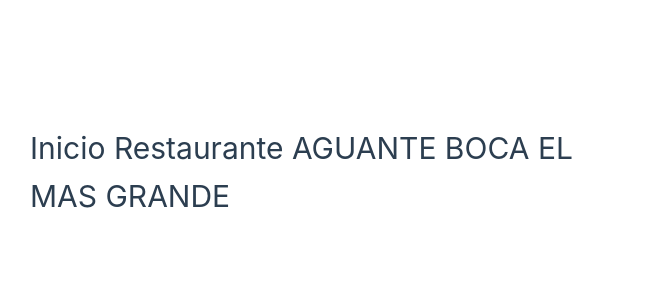
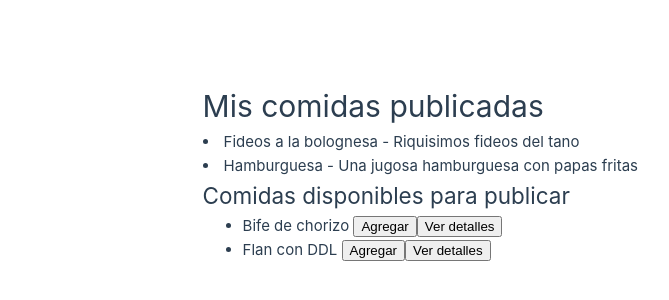
Before and after one commit to ilanmk98/pnt2, a Vue app in the folder tp/tpFinal/: page /inicioRestaurante in a window 1280 px wide. Shown: the part 228-528 px from the top of the page, without its empty margins (2-671 px from the left). Built offline with nearby package versions, Linux system fonts and the light colour scheme.

Commit message:
inicioRestaurante, falta el input y el ver detalles

```diff
--- a/tp/tpFinal/src/views/InicioRestaurante.vue
+++ b/tp/tpFinal/src/views/InicioRestaurante.vue
@@ -1,8 +1,45 @@
 <template>
-      <h1>Inicio Restaurante AGUANTE BOCA EL MAS GRANDE</h1>
+    <div>
+      <h1>Mis comidas publicadas</h1>
+      <li v-for="comida in comidasPublicadas" :key="comida.id">
+         {{ comida.nombre }} - {{ comida.descripcion }}
+       </li>
 
+       <h2>Comidas disponibles para publicar</h2>
+     <ul>
+       <li v-for="comida in comidasParaAgregar" :key="comida.id">
+         {{ comida.nombre }}
+         <button @click="agregarComida(comida)">Agregar</button>
+         <button @click="verDetalleComida(comida)">Ver detalles</button>
+       </li>
+     </ul>
+   </div>
 
   </template>
-
   <script>
+  export default {
+    data() {
+      return {
+        comidasPublicadas: [
+          { id: 1, nombre: "Fideos a la bolognesa", descripcion: "Riquisimos fideos del tano",precio:1 },
+          { id: 2, nombre: "Hamburguesa", descripcion: "Una jugosa hamburguesa con papas fritas",precio:12 },
+        ],
+        comidasParaAgregar: [
+          { id: 3, nombre: "Bife de chorizo", descripcion: "Riquisimo en proteina",precio:1 },
+          { id: 4, nombre: "Flan con DDL", descripcion: "Postre extraordinario",precio:1 },
+        ]
+      };
+    },
+    methods: {
+      agregarComida(comida) {
+        // Agregar la comida seleccionada a la primera lista
+        this.comidasPublicadas.push(comida);
+        // Eliminar la comida de la segunda lista
+        this.comidasParaAgregar = this.comidasParaAgregar.filter(item => item.id !== comida.id);
+      },
+      verDetalleComida(comida) {
+     this.$router.push({ name: 'detalle', params: { id: comida.id } });
+   }
+    }
+  };
   </script>
```
